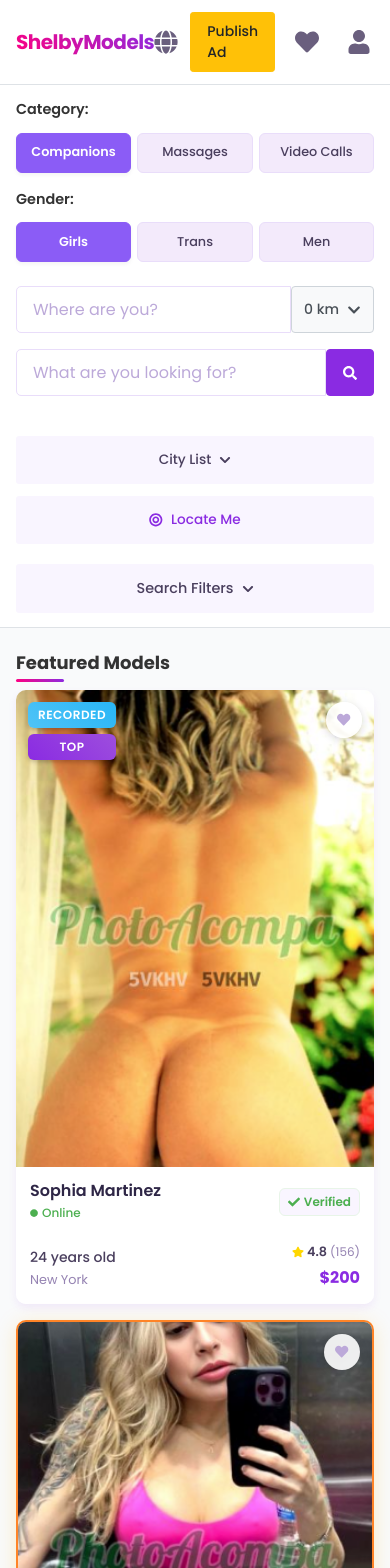
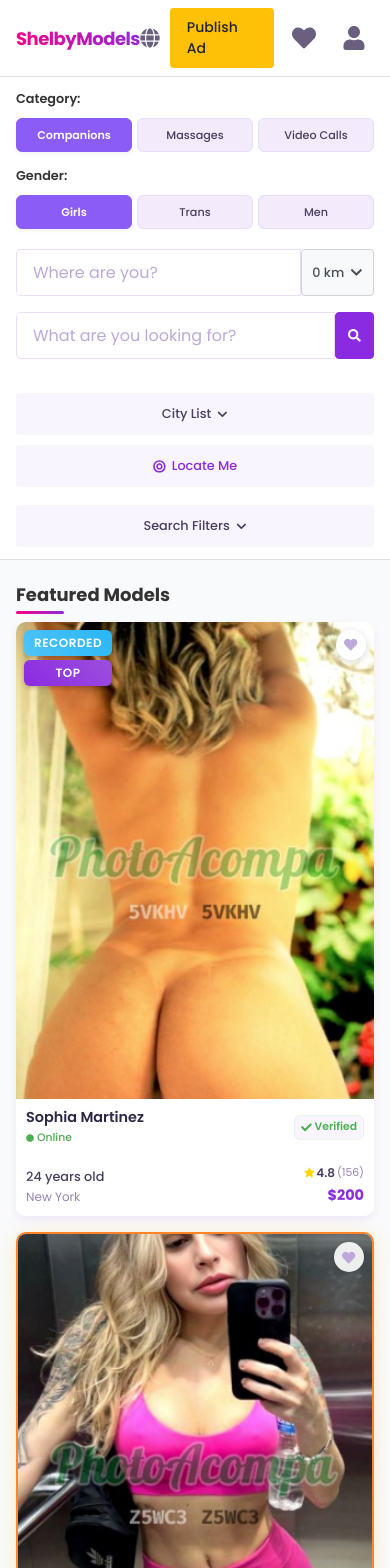
Before and after one commit to rodrigomarcell/ShelbyModels.Frontend, a React (Vite) app: page / in a window 390 px wide. Shown: the top 1568 px of the page. Built offline with nearby package versions, Linux system fonts and the light colour scheme.

Commit message:
Diminuindo tamanho de fontes

```diff
--- a/src/components/Footer/Footer.jsx
+++ b/src/components/Footer/Footer.jsx
@@ -96,7 +96,7 @@ function Footer() {
               <Link to="/all-searches" className="footer-link see-all">
                 + {t('footer.seeAll')}
               </Link>
-            </div>
+          </div>
           </div>
         </div>
 
--- a/src/components/LanguageSwitcher/LanguageSwitcher.css
+++ b/src/components/LanguageSwitcher/LanguageSwitcher.css
@@ -9,9 +9,9 @@
   cursor: pointer;
   display: flex;
   align-items: center;
-  gap: 0.5rem;
+  gap: 0.375rem;
   padding: 0;
-  font-size: 0.875rem;
+  font-size: 0.8rem;
   transition: color var(--transition-quick);
 }
 
@@ -20,7 +20,7 @@
 }
 
 .globe-icon {
-  font-size: 1rem;
+  font-size: 0.875rem;
 }
 
 .current-language {
@@ -28,7 +28,7 @@
 }
 
 .chevron-icon {
-  font-size: 0.75rem;
+  font-size: 0.675rem;
   transition: transform var(--transition-smooth);
 }
 
@@ -38,27 +38,27 @@
 
 .language-dropdown {
   position: absolute;
-  top: calc(100% + 8px);
+  top: calc(100% + 6px);
   right: 0;
   background-color: white;
   border: 1px solid var(--border-color);
   border-radius: var(--radius-md);
   box-shadow: var(--shadow-md);
-  padding: 0.5rem 0;
+  padding: 0.375rem 0;
   z-index: 1000;
-  min-width: 140px;
+  min-width: 120px;
 }
 
 .language-option {
   width: 100%;
   background: none;
   border: none;
-  padding: 0.625rem 1rem;
+  padding: 0.5rem 0.875rem;
   display: flex;
   align-items: center;
-  gap: 0.5rem;
+  gap: 0.375rem;
   cursor: pointer;
-  font-size: 0.875rem;
+  font-size: 0.8rem;
   color: var(--color-neutral-800);
   transition: all var(--transition-quick);
   text-align: left;
@@ -76,7 +76,7 @@
 }
 
 .flag {
-  font-size: 1rem;
+  font-size: 0.875rem;
 }
 
 .language-name {
@@ -91,11 +91,11 @@
 
   .language-button {
     gap: 0;
-    font-size: 1.5rem;
+    font-size: 1.25rem;
   }
 
   .globe-icon {
-    font-size: 1.5rem;
+    font-size: 1.25rem;
   }
 }
 
--- a/src/components/Logo/Logo.css
+++ b/src/components/Logo/Logo.css
@@ -4,7 +4,7 @@
 }
 
 .logo-text {
-  font-size: 2.0rem;
+  font-size: 1.75rem;
   font-weight: 700;
   background: linear-gradient(45deg, var(--color-secondary-600), var(--color-primary-600));
   -webkit-background-clip: text;
@@ -20,6 +20,6 @@
 
 @media (max-width: 768px) {
   .logo-text {
-    font-size: 1.25rem;
+    font-size: 1.125rem;
   }
 }
--- a/src/components/header/Filters.css
+++ b/src/components/header/Filters.css
@@ -1,19 +1,19 @@
 .filter-container {
   display: flex;
   align-items: center;
-  gap: 16px;
+  gap: 12px;
 }
 
 .filter-label {
   font-weight: 600;
   color: #495057;
   white-space: nowrap;
-  font-size: 14px;
+  font-size: 0.8rem;
 }
 
 .filter-options {
   display: flex;
-  gap: 8px;
+  gap: 6px;
   flex-wrap: wrap;
 }
 
@@ -21,11 +21,11 @@
   background-color: var(--color-neutral-200);
   border: 1px solid var(--color-neutral-300);
   color: var(--color-neutral-700);
-  padding: 0.625rem 1.25rem;
+  padding: 0.5rem 1rem;
   border-radius: var(--radius-md);
   font-weight: 500;
   transition: all var(--transition-quick);
-  font-size: 0.875rem;
+  font-size: 0.8rem;
   line-height: 1;
 }
 
@@ -47,11 +47,11 @@
     width: 100%;
     flex-direction: column;
     align-items: flex-start;
-    gap: 0.75rem;
+    gap: 0.625rem;
   }
 
   .filter-label {
-    font-size: 0.9rem;
+    font-size: 0.8rem;
     font-weight: 600;
     color: #333;
     margin: 0;
@@ -60,17 +60,17 @@
   .filter-options {
     display: grid;
     grid-template-columns: repeat(3, 1fr);
-    gap: 0.5rem;
+    gap: 0.375rem;
     width: 100%;
   }
 
   .tag {
-    padding: 0.875rem 0.5rem;
+    padding: 0.75rem 0.375rem;
     text-align: center;
-    font-size: 0.85rem;
+    font-size: 0.75rem;
     font-weight: 500;
     white-space: nowrap;
-    min-height: 44px;
+    min-height: 38px;
     display: flex;
     align-items: center;
     justify-content: center;
@@ -90,12 +90,12 @@
 @media (max-width: 480px) {
   .filter-options {
     grid-template-columns: repeat(3, 1fr);
-    gap: 0.4rem;
+    gap: 0.3rem;
   }
 
   .tag {
-    padding: 0.75rem 0.25rem;
-    font-size: 0.8rem;
-    min-height: 40px;
+    padding: 0.625rem 0.25rem;
+    font-size: 0.7rem;
+    min-height: 34px;
   }
 }
--- a/src/components/header/Header.css
+++ b/src/components/header/Header.css
@@ -8,7 +8,7 @@
 }
 
 .header-top {
-  padding: 12px 0;
+  padding: 8px 0;
   background-color: #ffffff;
   border-bottom: 1px solid #dee2e6;
 }
@@ -34,11 +34,12 @@
 .btn-publish {
   background-color: #ffc107;
   color: #212529;
-  padding: 8px 16px;
+  padding: 6px 12px;
   border-radius: 4px;
   font-weight: 600;
   text-decoration: none;
   border: 1px solid #ffc107;
+  font-size: 0.875rem;
 }
 
 .btn-publish:hover {
@@ -120,36 +121,36 @@
   background-color: white;
   border-top: 1px solid var(--border-color);
   border-bottom: 1px solid var(--border-color);
-  padding: 1.25rem 0;
+  padding: 1rem 0;
 }
 
 .header-bottom > .container {
   display: flex;
   flex-direction: column;
-  gap: 1.25rem;
+  gap: 1rem;
 }
 
 .filter-section {
   display: flex;
   flex-wrap: wrap;
   align-items: center;
-  gap: 1.5rem;
+  gap: 1.25rem;
 }
 
 .advanced-search-section {
   display: flex;
   align-items: center;
   justify-content: space-between;
-  padding-top: 0.5rem;
+  padding-top: 0.375rem;
   border-top: 1px solid var(--border-color);
   position: relative;
-  min-height: 38px;
+  min-height: 32px;
 }
 
 .advanced-search-group {
   display: flex;
   align-items: center;
-  gap: 1.5rem;
+  gap: 1.25rem;
 }
 
 .city-list-container {
@@ -165,8 +166,8 @@
   cursor: pointer;
   display: flex;
   align-items: center;
-  gap: 0.5rem;
-  font-size: 0.9rem;
+  gap: 0.375rem;
+  font-size: 0.8rem;
 }
 
 .advanced-filters-btn {
@@ -177,8 +178,8 @@
   cursor: pointer;
   display: flex;
   align-items: center;
-  gap: 0.5rem;
-  font-size: 0.9rem;
+  gap: 0.375rem;
+  font-size: 0.8rem;
   position: absolute;
   left: 50%;
   transform: translateX(-50%);
@@ -211,17 +212,17 @@
 
 .city-dropdown-item {
   display: block;
-  padding: 0.6rem 1rem;
+  padding: 0.5rem 0.875rem;
   color: var(--color-neutral-800);
   text-decoration: none;
-  font-size: 0.9rem;
+  font-size: 0.8rem;
   transition: all var(--transition-quick);
 }
 
 .city-dropdown-item:hover {
   background-color: var(--color-neutral-100);
   color: var(--color-primary-600);
-  padding-left: 1.25rem;
+  padding-left: 1rem;
 }
 
 .all-cities-link {
@@ -233,17 +234,17 @@
 /* Mobile Layout - Reorganizes elements based on reference image */
 @media (max-width: 768px) {
   .header-bottom {
-    padding: 1rem 0;
+    padding: 0.875rem 0;
   }
 
   .header-bottom > .container {
-    gap: 1.5rem;
+    gap: 1.25rem;
   }
 
   .filter-section {
     display: flex;
     flex-direction: column;
-    gap: 1.25rem;
+    gap: 1rem;
     align-items: stretch;
   }
 
@@ -254,9 +255,9 @@
 
   .advanced-search-section {
     flex-direction: column;
-    gap: 1rem;
+    gap: 0.875rem;
     border-top: 1px solid var(--border-color);
-    padding-top: 1rem;
+    padding-top: 0.875rem;
     position: static;
   }
 
@@ -264,15 +265,15 @@
     width: 100%;
     display: grid;
     grid-template-columns: 1fr 1fr;
-    gap: 0.75rem;
+    gap: 0.625rem;
   }
 
   .city-list-btn,
   .locate-me-btn {
-    padding: 0.875rem 0.75rem;
+    padding: 0.75rem 0.625rem;
     background-color: var(--color-neutral-100);
     border-radius: var(--radius-md);
-    font-size: 0.85rem;
+    font-size: 0.8rem;
     text-align: center;
     justify-content: center;
   }
@@ -282,7 +283,7 @@
     transform: none;
     width: 100%;
     justify-content: center;
-    padding: 0.875rem;
+    padding: 0.75rem;
     background-color: var(--color-neutral-100);
     border-radius: var(--radius-md);
     margin-top: 0.25rem;
@@ -294,23 +295,23 @@
   }
 
   .header-actions {
-    gap: 0.75rem;
+    gap: 0.625rem;
   }
 }
 
 /* Very small screens */
 @media (max-width: 480px) {
   .header-bottom {
-    padding: 0.875rem 0;
+    padding: 0.75rem 0;
   }
 
   .filter-section {
-    gap: 1rem;
+    gap: 0.875rem;
   }
 
   .advanced-search-group {
     grid-template-columns: 1fr;
-    gap: 0.75rem;
+    gap: 0.625rem;
   }
 
   .city-list-btn,
--- a/src/components/header/SearchBar.css
+++ b/src/components/header/SearchBar.css
@@ -20,8 +20,8 @@
   border-radius: 4px 0 0 4px;
   border-right: none;
   border: 1px solid #ced4da;
-  padding: 10px 12px;
-  font-size: 14px;
+  padding: 8px 10px;
+  font-size: 0.8rem;
   background-color: white;
   color: #495057;
 }
@@ -41,8 +41,8 @@
   height: 100%;
   display: flex;
   align-items: center;
-  gap: 8px;
-  padding: 0 12px;
+  gap: 6px;
+  padding: 0 10px;
   background-color: #f8f9fa;
   border: 1px solid #ced4da;
   border-left: none;
@@ -50,7 +50,7 @@
   color: #495057;
   font-weight: 500;
   cursor: pointer;
-  font-size: 14px;
+  font-size: 0.8rem;
   white-space: nowrap;
 }
 
@@ -71,12 +71,12 @@
 
 .radius-option {
   width: 100%;
-  padding: 10px 12px;
+  padding: 8px 10px;
   text-align: left;
   background-color: transparent;
   border: none;
   cursor: pointer;
-  font-size: 14px;
+  font-size: 0.8rem;
   color: #495057;
 }
 
@@ -90,15 +90,15 @@
   height: 100%;
   display: flex;
   align-items: center;
-  gap: 8px;
-  padding: 0 20px;
+  gap: 6px;
+  padding: 0 16px;
   background-color: var(--color-primary-600);
   border-radius: 0 4px 4px 0;
   color: white;
   font-weight: 600;
   border: 1px solid var(--color-primary-600);
   cursor: pointer;
-  font-size: 14px;
+  font-size: 0.8rem;
   transition: background-color var(--transition-quick);
 }
 
@@ -118,18 +118,19 @@
     width: 100%;
     border-radius: 4px;
     border: 1px solid #ced4da;
+    padding: 8px 10px;
   }
 
   .radius-button {
     border-radius: 4px;
     border: 1px solid #ced4da;
+    padding: 8px 10px;
   }
 
   .search-button {
     border-radius: 4px;
     height: auto;
-    padding-top: 10px;
-    padding-bottom: 10px;
+    padding: 8px 16px;
   }
 }
 
@@ -139,7 +140,7 @@
   }
 
   .search-button {
-    padding: 0 16px;
+    padding: 8px 12px;
   }
 }
 
--- a/src/components/models/ModelCard.css
+++ b/src/components/models/ModelCard.css
@@ -52,18 +52,18 @@
 /* Top Badges - apenas essenciais */
 .top-badges {
   position: absolute;
-  top: 12px;
-  left: 12px;
+  top: 8px;
+  left: 8px;
   display: flex;
   flex-direction: column;
-  gap: 6px;
+  gap: 4px;
   z-index: 3;
 }
 
 .badge {
-  padding: 4px 8px;
+  padding: 3px 6px;
   border-radius: var(--radius-sm);
-  font-size: 0.75rem;
+  font-size: 0.675rem;
   font-weight: 600;
   text-transform: uppercase;
   color: white;
@@ -81,12 +81,12 @@
 /* Botão de favoritar */
 .favorite-button {
   position: absolute;
-  top: 12px;
-  right: 12px;
+  top: 8px;
+  right: 8px;
   background-color: rgba(255, 255, 255, 0.9);
   border-radius: 50%;
-  width: 36px;
-  height: 36px;
+  width: 30px;
+  height: 30px;
   display: flex;
   align-items: center;
   justify-content: center;
@@ -128,16 +128,16 @@
 }
 
 .play-icon {
-  width: 48px;
-  height: 48px;
+  width: 40px;
+  height: 40px;
   background-color: rgba(255, 255, 255, 0.2);
   border-radius: 50%;
   display: flex;
   align-items: center;
   justify-content: center;
   color: white;
-  font-size: 1.25rem;
-  margin-bottom: 1rem;
+  font-size: 1rem;
+  margin-bottom: 0.875rem;
   transition: all var(--transition-smooth);
   -webkit-backdrop-filter: blur(10px);
   backdrop-filter: blur(10px);
@@ -151,10 +151,10 @@
 .view-profile-btn {
   background-color: var(--color-primary-600);
   color: white;
-  padding: 10px 20px;
+  padding: 8px 16px;
   border-radius: var(--radius-md);
   font-weight: 600;
-  font-size: 0.875rem;
+  font-size: 0.8rem;
   transition: all var(--transition-smooth);
   text-decoration: none;
   text-transform: uppercase;
@@ -169,11 +169,11 @@
 /* Seção branca com informações - CLEAN */
 .model-card-content {
   background-color: white;
-  padding: 16px;
+  padding: 12px;
   flex-grow: 1;
   display: flex;
   flex-direction: column;
-  gap: 12px;
+  gap: 10px;
 }
 
 .model-header {
@@ -187,17 +187,17 @@
 }
 
 .model-name {
-  font-size: 1.125rem;
+  font-size: 1rem;
   font-weight: 600;
-  margin: 0 0 4px 0;
+  margin: 0 0 3px 0;
   color: var(--color-neutral-800);
 }
 
 .online-status {
   display: flex;
   align-items: center;
-  gap: 4px;
-  font-size: 0.75rem;
+  gap: 3px;
+  font-size: 0.675rem;
   font-weight: 500;
   color: var(--color-neutral-600);
 }
@@ -217,12 +217,12 @@
 .verified-badge {
   display: flex;
   align-items: center;
-  gap: 4px;
-  font-size: 0.75rem;
+  gap: 3px;
+  font-size: 0.675rem;
   color: #4CAF50;
   font-weight: 600;
   background-color: var(--color-neutral-100);
-  padding: 4px 8px;
+  padding: 3px 6px;
   border-radius: var(--radius-sm);
   border: 1px solid #E8F5E8;
 }
@@ -242,31 +242,31 @@
 .age {
   font-weight: 500;
   color: var(--color-neutral-700);
-  font-size: 0.875rem;
+  font-size: 0.8rem;
 }
 
 .location {
   color: var(--color-neutral-500);
-  font-size: 0.8rem;
+  font-size: 0.75rem;
 }
 
 .rating-price {
   display: flex;
   flex-direction: column;
   align-items: flex-end;
-  gap: 4px;
+  gap: 3px;
 }
 
 .rating {
   display: flex;
   align-items: center;
-  gap: 3px;
-  font-size: 0.8rem;
+  gap: 2px;
+  font-size: 0.75rem;
 }
 
 .star-icon {
   color: #FFD700;
-  font-size: 0.75rem;
+  font-size: 0.675rem;
 }
 
 .rating-value {
@@ -276,11 +276,11 @@
 
 .review-count {
   color: var(--color-neutral-500);
-  font-size: 0.75rem;
+  font-size: 0.675rem;
 }
 
 .price {
-  font-size: 1.125rem;
+  font-size: 1rem;
   font-weight: 700;
   color: var(--color-primary-600);
 }
@@ -292,18 +292,18 @@
   }
 
   .model-card-content {
-    padding: 14px;
+    padding: 10px;
   }
 
   .model-name {
-    font-size: 1rem;
+    font-size: 0.9rem;
   }
 
   .model-info {
-    font-size: 0.8rem;
+    font-size: 0.75rem;
   }
 
   .price {
-    font-size: 1rem;
+    font-size: 0.9rem;
   }
 }
--- a/src/components/models/ModelCard.jsx
+++ b/src/components/models/ModelCard.jsx
@@ -56,9 +56,9 @@ function ModelCard({ model, isFavorite, onToggleFavorite }) {
           {model.hasRecorded && (
             <div className="badge badge-recorded">{t('modelCard.recorded')}</div>
           )}
-          {model.top && (
+        {model.top && (
             <div className="badge badge-top">{t('modelCard.top')}</div>
-          )}
+        )}
         </div>
 
         {/* Botão de favoritar */}
@@ -88,7 +88,7 @@ function ModelCard({ model, isFavorite, onToggleFavorite }) {
       <div className="model-card-content">
         <div className="model-header">
           <div className="name-and-status">
-            <h3 className="model-name">{model.name}</h3>
+          <h3 className="model-name">{model.name}</h3>
             <div className={`online-status ${onlineStatus.color}`}>
               <FaCircle className="status-dot" />
               <span className="status-text">{onlineStatus.text}</span>
```
Also changed, not shown: src/components/header/Header.jsx (+5 -5 lines).
